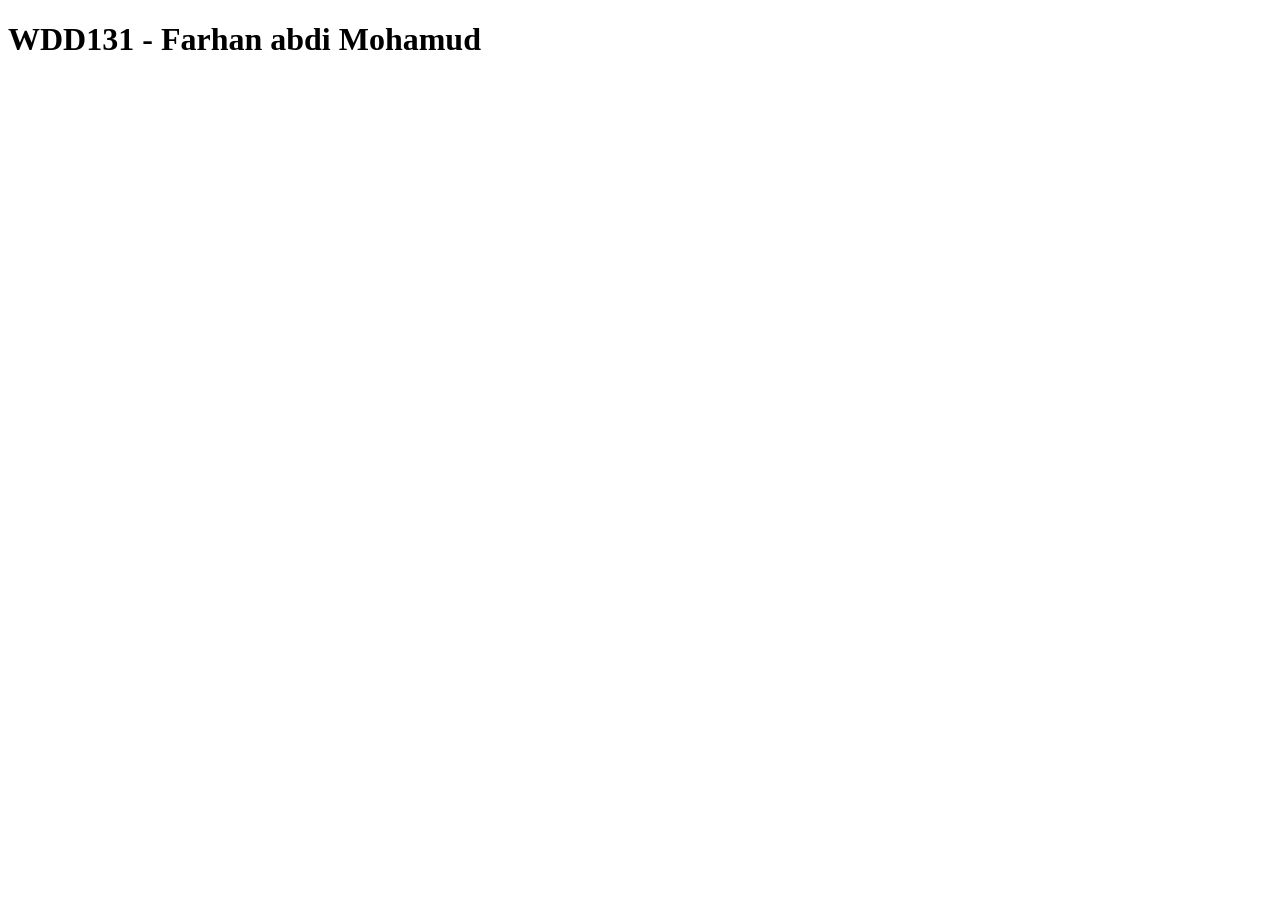
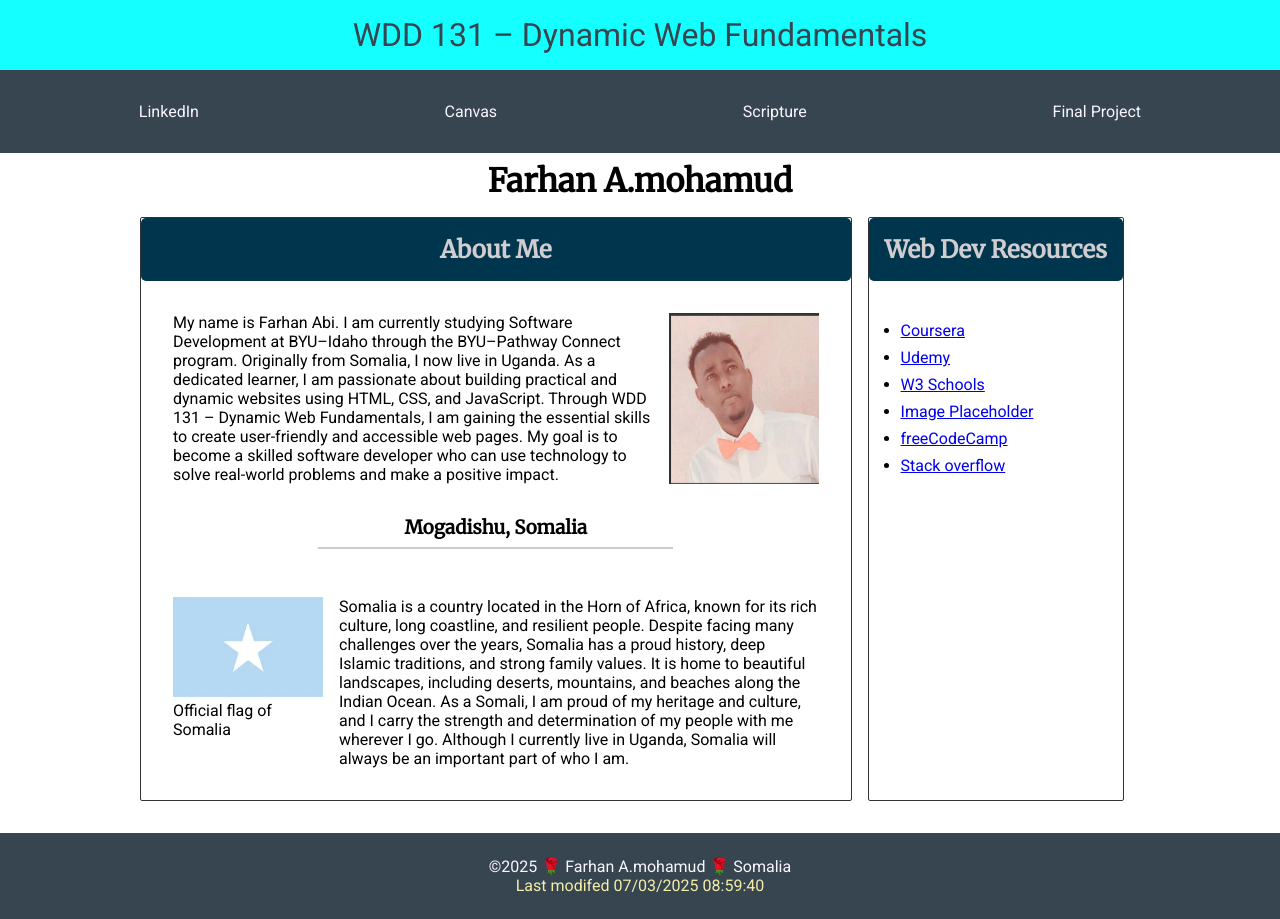
Before and after one commit to Afcyare/wdd131, a plain HTML site: page index.html in a window 1280 px wide. Before the commit the page ends 800 px from the top, so only its background shows below. Drawn offline with Linux system fonts and the light colour scheme.

Commit message:
week01 project

```diff
--- a/index.html
+++ b/index.html
@@ -3,9 +3,61 @@
 <head>
     <meta charset="UTF-8">
     <meta name="viewport" content="width=device-width, initial-scale=1.0">
-    <title>WDD131</title>
+    <meta name="author" content="Farhan Abdi Mohamud">
+    <meta name="description" content="Home page project by Farhan Abi for WDD 131 – Dynamic Web Fundamentals, demonstrating HTML, CSS, and JavaScript to create a responsive and dynamic web experience.">
+    <link href="https://fonts.googleapis.com/css2?family=Roboto&family=Merriweather&display=swap" rel="stylesheet">
+    <link rel="stylesheet" href="styles/base.css">
+    <script src="scripts/getdates.js" defer></script>
+    <title>WDD 131 – Dynamic Web Fundamentals – Farhan A.mohamud</title>
 </head>
 <body>
-    <h1>WDD131 - Farhan abdi Mohamud</h1>
+    <header>
+        <span id="course-title">WDD 131 – Dynamic Web Fundamentals</span>
+        <nav>
+            <ul>
+                <li><a href="https://www.linkedin.com/in/farhan-abdi-mohamud-42759a2a5/" target="_blank">LinkedIn</a></li>
+                <li><a href="https://byupw.instructure.com/" target="_blank">Canvas</a></li>
+                <li><a href="https://quran.com/5?startingVerse=116" target="_blank">Scripture</a></li>
+                <li><a href="#">Final Project</a></li>
+            </ul>
+        </nav>
+    </header>
+
+    <main>
+        <h1>Farhan A.mohamud</h1>
+        <section class="card">
+            <h2>About Me</h2>
+            <div class="about about-me">
+                <p>My name is Farhan Abi. I am currently studying Software Development at BYU–Idaho through the BYU–Pathway Connect program. Originally from Somalia, I now live in Uganda. As a dedicated learner, I am passionate about building practical and dynamic websites using HTML, CSS, and JavaScript. Through WDD 131 – Dynamic Web Fundamentals, I am gaining the essential skills to create user-friendly and accessible web pages. My goal is to become a skilled software developer who can use technology to solve real-world problems and make a positive impact.</p>
+                <img src="images/profile.png" alt="a profile phot of Farhan Abdi">
+            </div>
+
+            <h3>Mogadishu, Somalia</h3>
+            <hr>
+            <div class="about about-somalia">
+                <figure>
+                    <img src="images/somalia.png" alt="Somali flag">
+                    <figcaption>Official flag of Somalia</figcaption>
+                </figure>
+                <p>Somalia is a country located in the Horn of Africa, known for its rich culture, long coastline, and resilient people. Despite facing many challenges over the years, Somalia has a proud history, deep Islamic traditions, and strong family values. It is home to beautiful landscapes, including deserts, mountains, and beaches along the Indian Ocean. As a Somali, I am proud of my heritage and culture, and I carry the strength and determination of my people with me wherever I go. Although I currently live in Uganda, Somalia will always be an important part of who I am.</p>
+            </div>
+        </section>
+        <section class="card">
+            <h2>Web Dev Resources</h2>
+            <ul>
+                <li><a href="https://www.coursera.org/" target="_blank">Coursera</a></li>
+                <li><a href="https://www.udemy.com/" target="_blank">Udemy</a></li>
+                <li><a href="https://www.w3schools.com/" target="_blank">W3 Schools</a></li>
+                <li><a href="https://placehold.co/" target="_blank">Image Placeholder</a></li>
+                <li><a href="https://www.freecodecamp.org/learn/full-stack-developer/lecture-welcome-to-freecodecamp/how-can-you-build-effective-learning-habits-and-work-smarter" target="_blank">freeCodeCamp</a></li>
+                <li><a href="https://stackoverflow.com/" target="_blank">Stack overflow</a></li>
+            </ul>
+        </section>
+    </main>
+
+    <footer>
+        <p>&copy;<span id="currentyear"></span> 🌹 Farhan A.mohamud 🌹 Somalia</p>
+        <p id="lastModified"></p>
+    </footer>
 </body>
 </html>
--- /dev/null
+++ b/scripts/getdates.js
@@ -0,0 +1,7 @@
+const getYear = document.getElementById("currentyear");
+const lastModified = document.getElementById("lastModified")
+
+const year = new Date().getFullYear();
+getYear.textContent = year;
+
+lastModified.textContent = `Last modifed ${document.lastModified}`
--- /dev/null
+++ b/styles/base.css
@@ -0,0 +1,131 @@
+*{
+    margin: 0;
+    padding: 0;
+    box-sizing: border-box;
+}
+
+body {
+  font-family: 'Roboto', sans-serif; /* Main text */
+}
+
+
+h1, h2, h3 {
+  font-family: 'Merriweather', serif; /* Elegant headings */
+}
+
+header{
+    background-color: #14ffff;
+    color: #36454f;
+}
+header #course-title{
+    display: block;
+    padding: 1rem;
+    text-align: center;
+    font-size: 2rem;
+}
+header nav{
+background-color: #36454f;
+padding: 1rem;
+}
+header ul{
+    display: flex;
+    list-style: none;
+    justify-content: space-around;
+
+}
+
+nav a{
+    display: block;
+    color: #f9f5ff;
+    text-decoration: none;
+    padding: 1rem;
+    text-align: center;
+ }
+
+ nav a:hover{
+    background-color: #14ffff;
+    color: #36454f;
+
+    transition: all 0.3s ease;
+ }
+
+ main{
+    display: grid;
+    grid-template-columns: 1fr auto auto;
+    max-width: 1000px;
+    height: auto;
+    margin: 0 auto;
+    gap: 1rem;
+    margin-bottom: 2rem;
+ }
+
+ main h1 {
+    grid-column: 1/4;
+    margin-top: .5rem;
+    text-align: center;
+ }
+ .card{
+    /* padding: 2rem; */
+    border: 1px solid #333;
+    border-radius: 2px;
+    width: 100%;
+ }
+
+ .card ul{
+    padding: 2rem;
+ }
+ .card ul li{
+    margin-top: 0.5rem;
+ }
+ .card h2{
+    background-color: #00364d;
+    color: #d1ccd0;
+    padding: 1rem;
+    text-align: center;
+    border-radius: 5px;
+ }
+
+ .card h3{
+    text-align: center;
+ }
+ .card hr{
+    width: 50%;
+    margin: 0 auto;
+    margin-top: 0.5rem;
+    margin-bottom: 1rem;
+    border: 1px solid #ccc;
+ }
+.about{
+    display: flex;
+    gap: 1rem;
+    padding: 2rem;
+}
+ .about img{
+    width: 150px;
+ }
+
+ @media (max-width: 796px) {
+  .about {
+    flex-direction: column;
+    align-items: center;
+    text-align: center;
+  }
+
+  .about img {
+    width: 80%;
+    height: auto;
+  }
+}
+
+
+footer{
+    background-color: #36454f;
+    padding: 1.5rem;
+    color: #f9f5ff;
+    text-align: center;
+
+}
+
+footer #lastModified{
+    color: #f5eea8;
+}
```
Also changed, not shown: images/profile.png (added), images/somalia.png (added).
